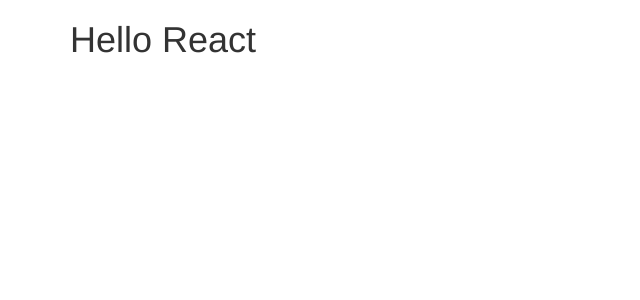
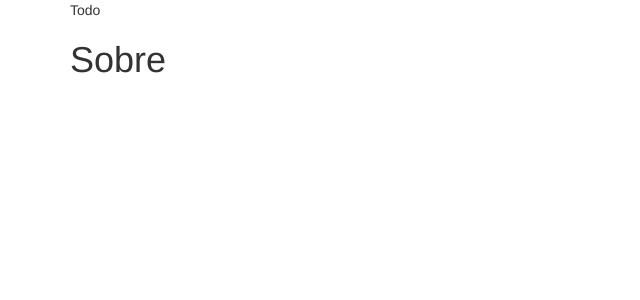
Before and after one commit to gabrieljcfsilva/react-js, a React (Create React App) app in the folder todo-app/frontend/: page / in a window 1280 px wide. Shown: the top 300 px of the page, without its empty margins (0-640 px from the left). Built offline with nearby package versions, Linux system fonts and the light colour scheme.

Commit message:
criando componente todo e about

```diff
--- a/todo-app/frontend/src/App.js
+++ b/todo-app/frontend/src/App.js
@@ -3,8 +3,12 @@
 import '../node_modules/bootstrap/dist/css/bootstrap.min.css'
 import '../node_modules/font-awesome/css/font-awesome.min.css'
 
+import Todo from './components/Todo'
+import About from './components/About'
+
 export default props => (
     <div className="container">
-        <h1>Hello React</h1>
+        <Todo />
+        <About />
     </div>
 )
--- /dev/null
+++ b/todo-app/frontend/src/components/About.jsx
@@ -0,0 +1,7 @@
+import React from 'react'
+
+export default props => (
+    <div>
+        <h1>Sobre</h1>
+    </div>
+)
--- /dev/null
+++ b/todo-app/frontend/src/components/Todo.jsx
@@ -0,0 +1,11 @@
+import React, { Component } from 'react'
+
+export default class Todo extends Component {
+    render() {
+        return (
+            <div>
+                Todo
+            </div>
+        )
+    }
+}
```
